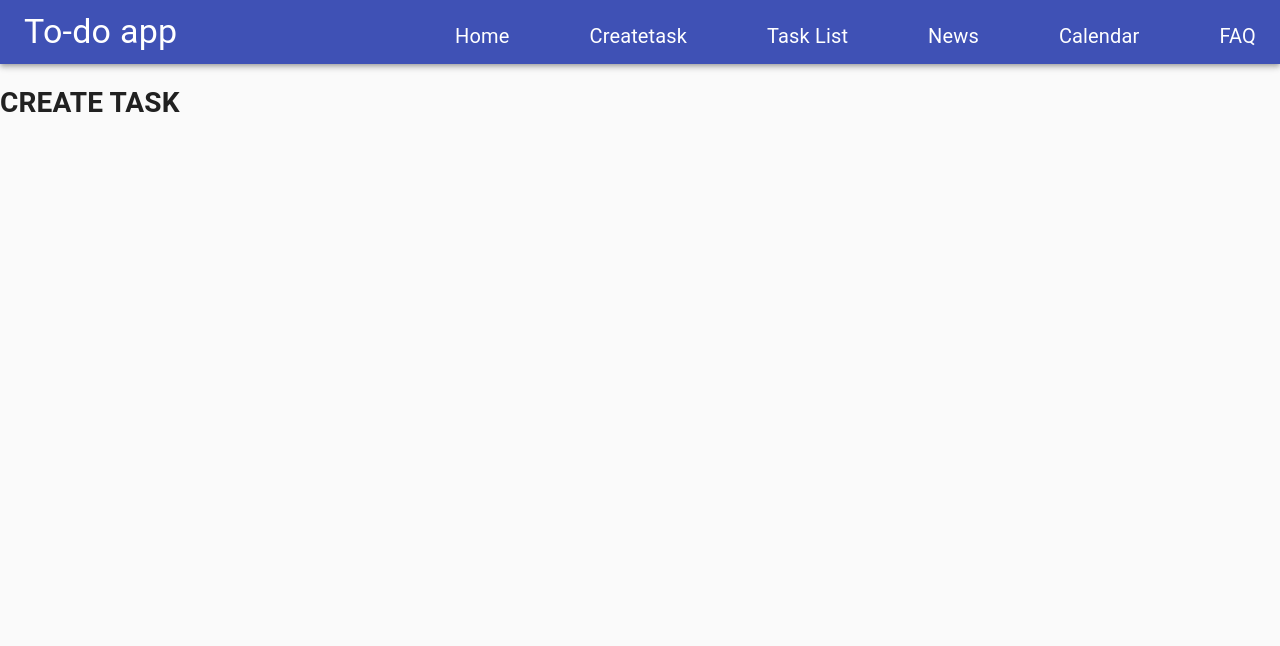
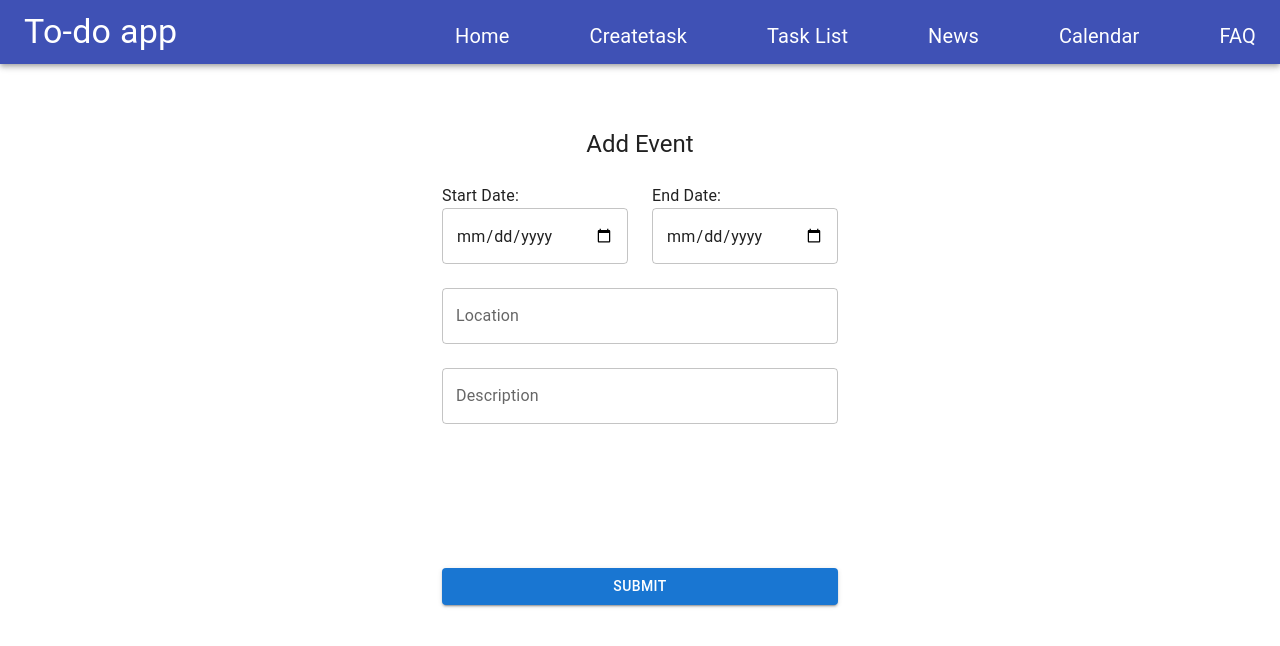
Before and after one commit to malker97/cs565fullstackproject, a React (Create React App) app in the folder src/frontend/my-app/: page /createtask in a window 1280 px wide. Shown: the top 646 px of the page. Built offline with nearby package versions, Linux system fonts and the light colour scheme; no server answers.

Commit message:
update submit event page

```diff
--- a/src/frontend/my-app/src/Page/about.js
+++ b/src/frontend/my-app/src/Page/about.js
@@ -8,7 +8,6 @@ import CssBaseline from '@material-ui/core/CssBaseline';
 import Grid from '@material-ui/core/Grid';
 import Typography from '@material-ui/core/Typography';
 import { withStyles } from '@material-ui/core/styles';
-import Stack from '@mui/material/Stack';
 
 const styles = theme => ({
   appBar: {
@@ -58,10 +57,20 @@ const styles = theme => ({
   },
 });
 const cards = [
-    {id: 1, name: 'Jesse Emerson ', imglink: "",description: 'Undergraduated Student Of PSU'},
-    {id: 2, name: 'Yixuan Feng', imglink: "", description: 'Graduated Student Of PSU.'},
+    {id: 1, name: 'Jesse Emerson ', imglink: "https://encrypted-tbn0.gstatic.com/images?q=tbn:ANd9GcQ6NKmKAw-4Oi12wF9C3C7_ulrDH1D7kW_3zQ&usqp=CAU",description: 'Undergraduated Student Of PSU'},
+    {id: 2, name: 'Yixuan Feng', imglink: "https://encrypted-tbn0.gstatic.com/images?q=tbn:ANd9GcQ6NKmKAw-4Oi12wF9C3C7_ulrDH1D7kW_3zQ&usqp=CAU", description: 'Graduated Student Of PSU.'},
     {id: 3, name: 'Zhengmao Zhang', imglink: "https://0xchams.chameleoncollective.io/metadata/266.png",description: 'Graduated Student Of PSU.'}
   ];
+const techstack = [
+    {id: 1, name: 'React.js', imglink: "https://res.cloudinary.com/practicaldev/image/fetch/s--MLrhag65--/c_imagga_scale,f_auto,fl_progressive,h_420,q_auto,w_1000/https://dev-to-uploads.s3.amazonaws.com/uploads/articles/pdib9r9rk5j1m7oala1p.png",description: 'Front End Framework'},
+    {id: 2, name: 'Express.js', imglink: "https://miro.medium.com/max/1400/0*bmq42b-t3O56QKNM.jpg",description: 'Back End Framework'},
+    {id: 3, name: 'Material UI', imglink: "https://mui.com/static/logo.png",description: 'Open Sources FE package'},
+    {id: 4, name: 'React-Bootstrap', imglink: "https://miro.medium.com/max/1400/1*5Jv5YAGqu3zL5endb8dtBA.png",description: 'Open Sources FE package'},
+    {id: 5, name: 'Material UI', imglink: "https://sites.google.com/a/editorblogger.com/diplomado-implementacion-de-aulas-virtuales/_/rsrc/1472474322323/home/Google-Calendar-icon.png",description: 'Open Sources FE package'},
+
+    // https://sites.google.com/a/editorblogger.com/diplomado-implementacion-de-aulas-virtuales/_/rsrc/1472474322323/home/Google-Calendar-icon.png
+
+];
 
 function About(props) {
   const { classes } = props;
@@ -84,21 +93,19 @@ function About(props) {
         <div className={classes.heroUnit}>
           <div className={classes.heroContent}>
             <Typography component="h2" variant="h3" align="center" color="textPrimary" gutterBottom>
-              Tech Stack
+              About Tech Stack
             </Typography>
             <Typography variant="h6" align="center" color="textSecondary" paragraph>
               Our information is below.
             </Typography>
           </div>
         </div>
-        {cards.map(card => (
-        <Stack container direction="row" spacing={30}
-        style={{
-            display: "flex",
-            justifyContent: "center",
-            alignItems: "center"
-          }}>
-            <Card className={classes.card} alignItems="center">
+        <div className={classNames(classes.layout, classes.cardGrid)}>
+          {/* End hero unit */}
+          <Grid container spacing={40}>
+            {techstack.map(card => (
+              <Grid item key={card} sm={3} md={3} lg={3}>
+                <Card className={classes.card}>
                   <CardMedia
                     className={classes.cardMedia}
                     image= {card.imglink}
@@ -112,9 +119,12 @@ function About(props) {
                       {card.description}
                     </Typography>
                   </CardContent>
-            </Card>
-        </Stack>
-         ))}
+                </Card>
+              </Grid>
+            ))}
+          </Grid>
+
+        </div>
         <div className={classes.heroUnit}>
           <div className={classes.heroContent}>
             <Typography component="h2" variant="h3" align="center" color="textPrimary" gutterBottom>
--- a/src/frontend/my-app/src/Page/calendar.js
+++ b/src/frontend/my-app/src/Page/calendar.js
@@ -1,10 +1,79 @@
-import React from "react";
-
+import * as React from 'react';
+import Card from '@mui/material/Card';
+import CardContent from '@mui/material/CardContent';
+import CardMedia from '@mui/material/CardMedia';
+import Typography from '@mui/material/Typography';
+import Grid from '@material-ui/core/Grid';
+import { createTheme, ThemeProvider } from '@mui/material/styles';
+import purple from '@material-ui/core/colors/purple';
+import { Button, CardActionArea, CardActions } from '@mui/material';
+import red from '@material-ui/core/colors/red';
+const cards = [
+    {id: 1, startTime: '2022/03/09 0:00', endTime: '2022/03/11 0:00',location: 'Portland',description: 'Final Project Presentation', statu : "Down"},
+    {id: 2, startTime: '2022/03/09 0:00', endTime: '2022/03/11 0:00',location: 'Portland',description: 'Final Project Presentation', statu : "Down"},
+    {id: 3, startTime: '2022/03/09 0:00', endTime: '2022/03/11 0:00',location: 'Portland',description: 'Final Project Presentation', statu : "Down"},
+    {id: 4, startTime: '2022/03/09 0:00', endTime: '2022/03/11 0:00',location: 'Portland',description: 'Final Project Presentation', statu : "Down"},
+    {id: 5, startTime: '2022/03/09 0:00', endTime: '2022/03/11 0:00',location: 'Portland',description: 'Final Project Presentation', statu : "Down"},
+];
+const theme = createTheme({
+    palette: {
+      primary: {
+        // Purple and green play nicely together.
+        main: '#42a5f5',
+      },
+      secondary: {
+        // This is green.A700 as hex.
+        main: '#d32f2f',
+      },
+    },
+  });
+const weather = "Portland, Oregon, United States: ☀️   +28°F";
 function Calendar() {
     return(
+        <main>
         <div>
-            <h1>Google Calendar</h1>
+            <Grid container spacing={40}>
+                {cards.map(card => (
+                    <Grid item key={card} sm={4} md={4} lg={4}>
+                        <Card >
+                            <CardActionArea>
+                            <CardMedia
+                                component="img"
+                                height="140"
+                                image="https://www.galchimia.com/wp-content/uploads/2021/06/how-to-crash-your-own-presentation.jpg"
+                                alt="green iguana"
+                            />
+                            <CardContent>
+                                <Typography gutterBottom variant="h6" component="div">
+                                {card.startTime}
+                                </Typography>
+                                <Typography gutterBottom variant="h6" component="div">
+                                {card.endTime}
+                                </Typography>
+                                <Typography variant="body2" color="text.secondary">
+                                {weather}
+                                </Typography>
+                                <Typography variant="body2" color="text.secondary">
+                                {card.description}
+                                </Typography>
+                            </CardContent>
+                            </CardActionArea>
+                            <CardActions>
+                            <ThemeProvider theme={theme}>
+                                <Button size="small" color="primary">
+                                    Edit
+                                </Button>
+                                <Button size="small" color="secondary">
+                                    Delete
+                                </Button>
+                            </ThemeProvider>
+                            </CardActions>
+                        </Card>
+                    </Grid>
+                ))}
+            </Grid>
         </div>
+        </main>
     )
 }
 export default Calendar;
--- a/src/frontend/my-app/src/Page/createtask.js
+++ b/src/frontend/my-app/src/Page/createtask.js
@@ -1,10 +1,98 @@
-import React from "react";
+import * as React from 'react';
+import Button from '@mui/material/Button';
+import CssBaseline from '@mui/material/CssBaseline';
+import TextField from '@mui/material/TextField';
+import FormControlLabel from '@mui/material/FormControlLabel';
+import Checkbox from '@mui/material/Checkbox';
+import Link from '@mui/material/Link';
+import Grid from '@mui/material/Grid';
+import Box from '@mui/material/Box';
+import Typography from '@mui/material/Typography';
+import Container from '@mui/material/Container';
+import { createTheme, ThemeProvider } from '@mui/material/styles';
+import { DateTimePicker } from "@material-ui/pickers";
+import { useEffect, useState } from "react";
+const theme = createTheme();
 
-function Createtask() {
-    return(
-        <div>
-            <h1>CREATE TASK</h1>
-        </div>
-    )
+export default function SignUp() {
+  const handleSubmit = (event) => {
+  };
+  const [selectedDate, handleDateChange] = useState(new Date());
+  return (
+    <ThemeProvider theme={theme}>
+      <Container component="main" maxWidth="xs">
+        <CssBaseline />
+        <Box
+          sx={{
+            marginTop: 8,
+            display: 'flex',
+            flexDirection: 'column',
+            alignItems: 'center',
+          }}
+        >
+          {/* <Avatar sx={{ m: 1, bgcolor: 'secondary.main' }}>
+            <LockOutlinedIcon />
+          </Avatar> */}
+          <Typography component="h1" variant="h5">
+            Add Event
+          </Typography>
+          <Box component="form" noValidate onSubmit={handleSubmit} sx={{ mt: 3 }}>
+            <Grid container spacing={3}>
+            <Grid item xs={6}>
+                Start Date:
+                <TextField
+                  required
+                  fullWidth
+                  name="startDate"
+                //   label="startDate"
+                  type="date"
+                  id="startdate"
+                />
+              </Grid>
+              <Grid item xs={6}>
+              End Date:
+                <TextField
+                  required
+                  fullWidth
+                //   label="endDate"
+                  name="endDate"
+                  type="date"
+                  id="enddate"
+                />
+              </Grid>
+              <Grid item xs={12}>
+              {/* Location: */}
+                <TextField
+                  fullWidth
+                  name="location"
+                  label="Location"
+                  type="location"
+                  id="location"
+                />
+              </Grid>
+              <Grid item xs={12} style={{height: 200}}>
+                {/* Description: */}
+                <TextField
+                  fullWidth
+                  name="description"
+                  label="Description"
+                  type="text"
+                  id="description"
+
+                />
+              </Grid>
+            </Grid>
+            <Button
+              type="submit"
+              fullWidth
+              variant="contained"
+              sx={{ mt: 3, mb: 2 }}
+            >
+              Submit
+            </Button>
+          </Box>
+        </Box>
+      </Container>
+    </ThemeProvider>
+  );
 }
-export default Createtask;
--- a/src/frontend/my-app/src/Page/navbar.js
+++ b/src/frontend/my-app/src/Page/navbar.js
@@ -52,9 +52,9 @@ function Navbar() {
       <Toolbar>
         <Typography variant="h4" className={classes.logo}>
           To-do app
-        </Typography>
+        </Typography >
           <div className={classes.navlinks}>
-            <Link to="/weather" className={classes.link}>
+            <Link style={{ fontSize: 14 }} to="/weather" className={classes.link}>
               {repo}
             </Link>
             <Link to="/" className={classes.link}>
```
